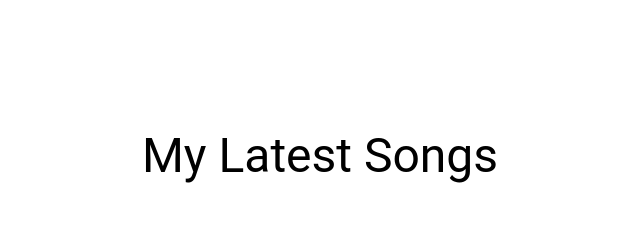
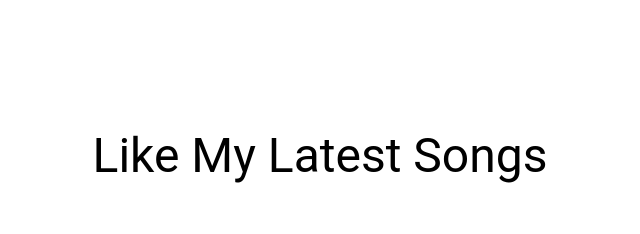
Before and after one commit to hanielRyan/Aaghum-Ministries, a Next.js app: page / in a window 1280 px wide. Shown: the part 1320-1554 px from the top of the page, without its empty margins (320-960 px from the left). Built offline with nearby package versions, Linux system fonts and the light colour scheme.

Commit message:
Update Videos.tsx

```diff
--- a/app/components/Videos.tsx
+++ b/app/components/Videos.tsx
@@ -1,5 +1,6 @@
 import { Typography } from "@mui/material";
 import { MotionDiv } from "./MotionDiv";
+import Link from "next/link";
 export default function Videos(){
 const bigVariation={
     hidden:{
@@ -14,7 +15,7 @@ const bigVariation={
     return(
         <div id="videos">
             <MotionDiv variants={bigVariation} initial="hidden" whileInView="show" viewport={{once:false}} transition={{duration:1,type:"linear",ease:"easeIn"}}>
-            <Typography variant="h3" id="videos" className="text-center">My Latest Songs</Typography>
+            <Typography variant="h3" id="videos" className="text-center"> <Link href="https://www.youtube.com/@Aaghum" className="text-black">Like</Link> My Latest Songs</Typography>
             </MotionDiv>
             <MotionDiv variants={bigVariation} initial="hidden" whileInView="show" viewport={{once:false}} transition={{duration:1,delay:0.5}} className="h-[90rem] lg:h-[25rem] grid lg:grid-cols-3  p-4 sm:p-20 gap-4 ">
 <div className="h-[100%] w-[100%]">
```
